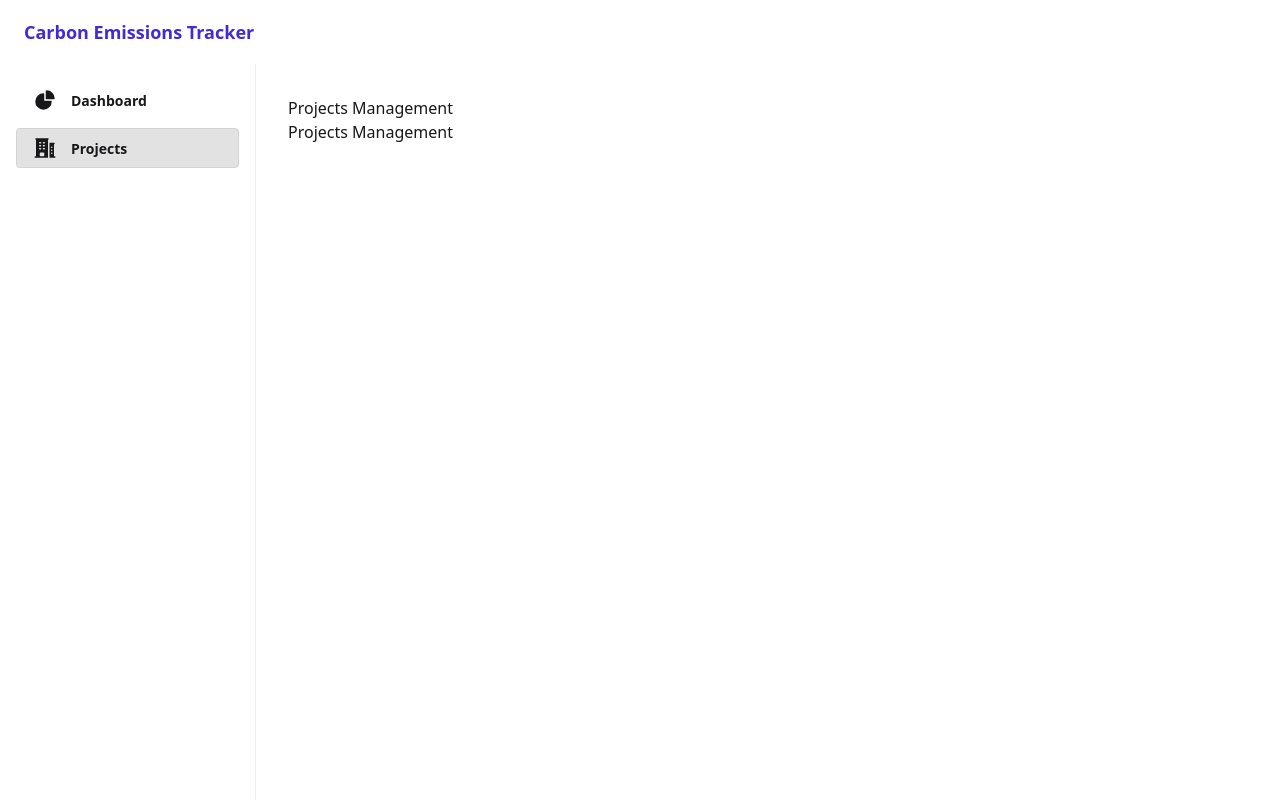
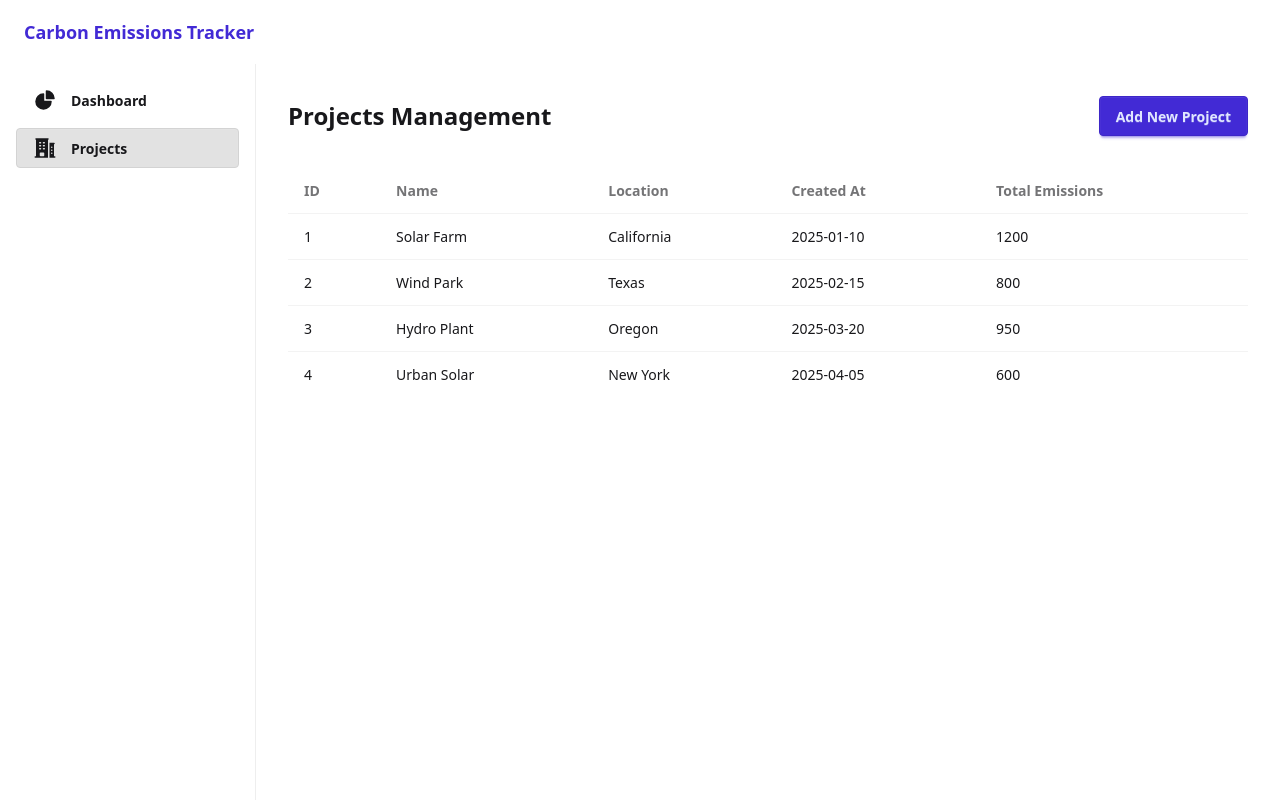
Before and after one commit to kush-mish/Carbetrack, a Vue app: page /projects in a window 1280 px wide. Built offline with nearby package versions, Linux system fonts and the light colour scheme; what vuefire would draw is missing.

Commit message:
add initial UI in projects management

```diff
--- a/src/views/Projects.vue
+++ b/src/views/Projects.vue
@@ -1,10 +1,96 @@
-<script setup></script>
+<script setup>
+
+import { ref } from 'vue'
+
+const drawerOpen = ref(false)
+
+const newProject = ref({
+  name: '',
+  location: '',
+  createdAt: '',
+  totalEmissions: 0
+})
+
+function openDrawer() {
+  drawerOpen.value = true
+}
+
+function closeDrawer() {
+  drawerOpen.value = false
+}
+
+function addProject() {
+  if (!newProject.value.name || !newProject.value.location || !newProject.value.createdAt) return
+  projects.value.push({
+    name: newProject.value.name,
+    location: newProject.value.location,
+    createdAt: newProject.value.createdAt,
+  })
+  newProject.value = { name: '', location: '', createdAt: '', totalEmissions: 0 }
+  closeDrawer()
+}
+
+const projects = ref([
+  { id: 1, name: 'Solar Farm', location: 'California', createdAt: '2025-01-10', totalEmissions: 1200 },
+  { id: 2, name: 'Wind Park', location: 'Texas', createdAt: '2025-02-15', totalEmissions: 800 },
+  { id: 3, name: 'Hydro Plant', location: 'Oregon', createdAt: '2025-03-20', totalEmissions: 950 },
+  { id: 4, name: 'Urban Solar', location: 'New York', createdAt: '2025-04-05', totalEmissions: 600 },
+])
+</script>
 
 <template>
-  <h1>Projects Management</h1>
-  <p>
-    Projects Management
-  </p>
+  <div class="flex flex-col mb-8 space-y-8">
+    <div class="flex justify-between items-center">
+      <h1 class="text-2xl font-bold">Projects Management</h1>
+      <button class="btn btn-primary" @click="openDrawer">Add New Project</button>
+    </div>
+    <div class="overflow-auto">
+      <table class="table w-full">
+        <thead>
+          <tr>
+            <th>ID</th>
+            <th>Name</th>
+            <th>Location</th>
+            <th>Created At</th>
+            <th>Total Emissions</th>
+          </tr>
+        </thead>
+        <tbody>
+          <tr v-for="project in projects" :key="project.id" class="hover:bg-base-300">
+            <td>{{ project.id }}</td>
+            <td>{{ project.name }}</td>
+            <td>{{ project.location }}</td>
+            <td>{{ project.createdAt }}</td>
+            <td>{{ project.totalEmissions }}</td>
+          </tr>
+        </tbody>
+      </table>
+    </div>
+
+    <div class="drawer drawer-end">
+      <input id="add-new-project-drawer" type="checkbox" class="drawer-toggle" :checked="drawerOpen" />
+      <div class="drawer-side">
+        <div class="flex flex-col space-y-4 bg-base-200 w-full md:w-120 h-full p-8 shadow-lg">
+          <h2 class="text-xl font-bold">New Project</h2>
+          <fieldset class="fieldset space-y-2">
+            <legend class="fieldset-legend">Name</legend>
+            <input class="input w-full" type="text" v-model="newProject.name" placeholder="e.g. Solar Farm" />
+          </fieldset>
+          <fieldset class="fieldset space-y-2">
+            <legend class="fieldset-legend">Location</legend>
+            <input class="input w-full" type="text" v-model="newProject.location" placeholder="e.g. California" />
+          </fieldset>
+          <fieldset class="fieldset space-y-2">
+            <legend class="fieldset-legend">Date</legend>
+            <input class="input w-full" type="date" v-model="newProject.createdAt" />
+          </fieldset>
+
+          <button class="btn btn-primary mt-4" @click="addProject">Add Project</button>
+          <label class="btn btn-ghost" @click="closeDrawer">Cancel</label>
+        </div>
+      </div>
+    </div>
+  </div>
 </template>
 
 <style scoped></style>
```
